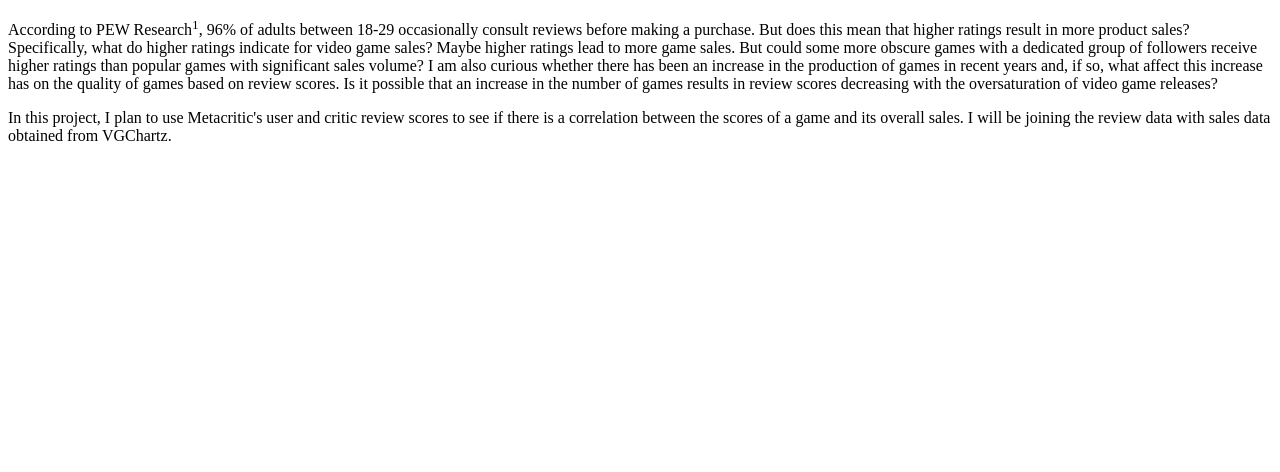
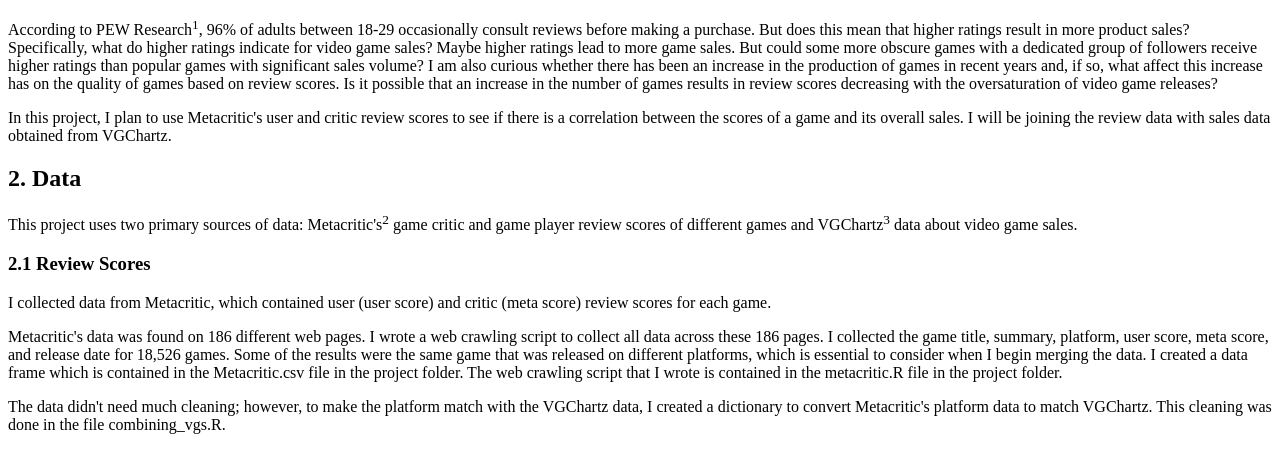
Before and after one commit to luketruesdale/3300-module7, a plain HTML site: page index.html in a window 1280 px wide. Shown: the part 110-582 px from the top of the page. Drawn offline with Linux system fonts and the light colour scheme.

Commit message:
Created Data section

```diff
--- a/index.html
+++ b/index.html
@@ -31,10 +31,32 @@
                 between the scores of a game and its overall sales. I will be joining the review data with sales data
                 obtained from VGChartz.
             </p>
-
         </section>
 
         <section id="data">
+            <h2>2. Data</h2>
+            <p>
+                This project uses two primary sources of data: Metacritic's<sup>2</sup> game critic and game player review scores
+                of different games and VGChartz<sup>3</sup> data about video game sales.
+            </p>
+            <h3>2.1 Review Scores</h3>
+            <p>
+                I collected data from Metacritic, which contained user (user score) and critic (meta score) review scores
+                for each game.
+            </p>
+            <p>
+                Metacritic's data was found on 186 different web pages. I wrote a web crawling script to collect all data
+                across these 186 pages. I collected the game title, summary, platform, user score, meta score, and
+                release date for 18,526 games. Some of the results were the same game that was released on different
+                platforms, which is essential to consider when I begin merging the data. I created a data frame which is
+                contained in the Metacritic.csv file in the project folder. The web crawling script that I wrote is
+                contained in the metacritic.R file in the project folder.
+            </p>
+            <p>
+                The data didn't need much cleaning; however, to make the platform match with the VGChartz data, I
+                created a dictionary to convert Metacritic's platform data to match VGChartz. This cleaning was done in
+                the file combining_vgs.R.
+            </p>
         </section>
 
         <section id="analysis">
```
